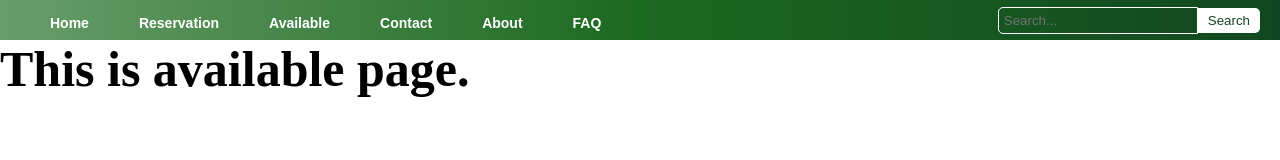
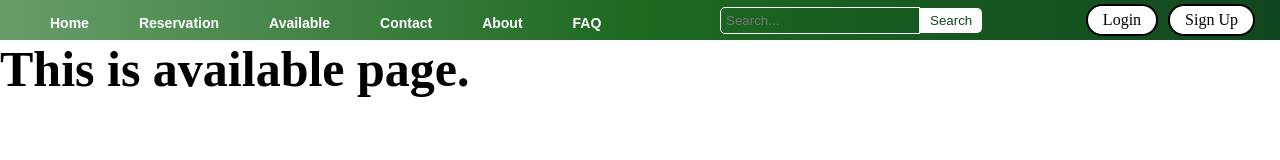
Before and after one commit to Kolineee/BORROWRESOURCES, a plain HTML site: page available.html in a window 1280 px wide. Drawn offline with Linux system fonts and the light colour scheme.

Commit message:
i add li and si

```diff
--- a/available.html
+++ b/available.html
@@ -22,6 +22,10 @@
     <input class="srch" type="search" name="" placeholder="Search...">
     <a href="#"></a><button class="btn">Search</button></a>
   </div>
+  <div class="buttons-container">
+    <a href="login.html" class="login-button">Login</a>
+    <a href="signup.html" class="signup-button">Sign Up</a>
+  </div>
   </div>
   <h1>This is <strong> available</strong> page.</h1>
   </body>
```
Also changed, not shown: contact.html (+4 -0 lines).
